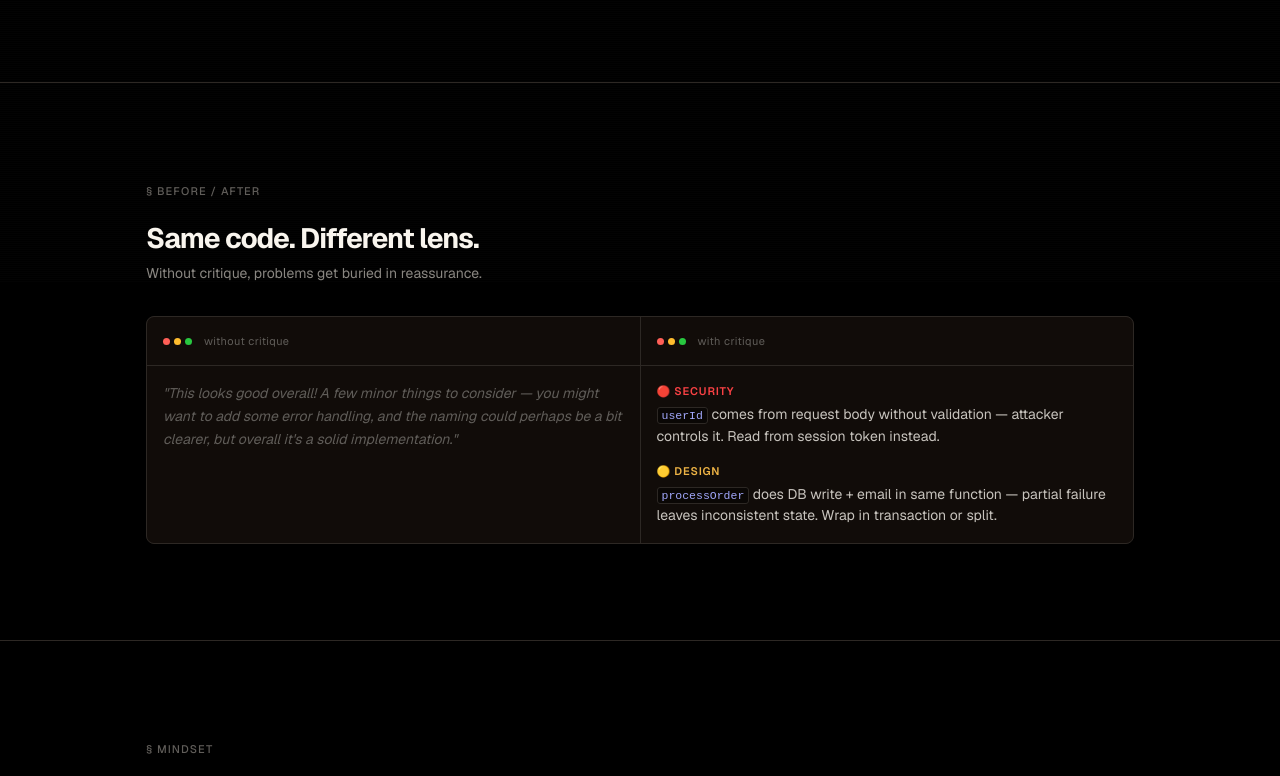
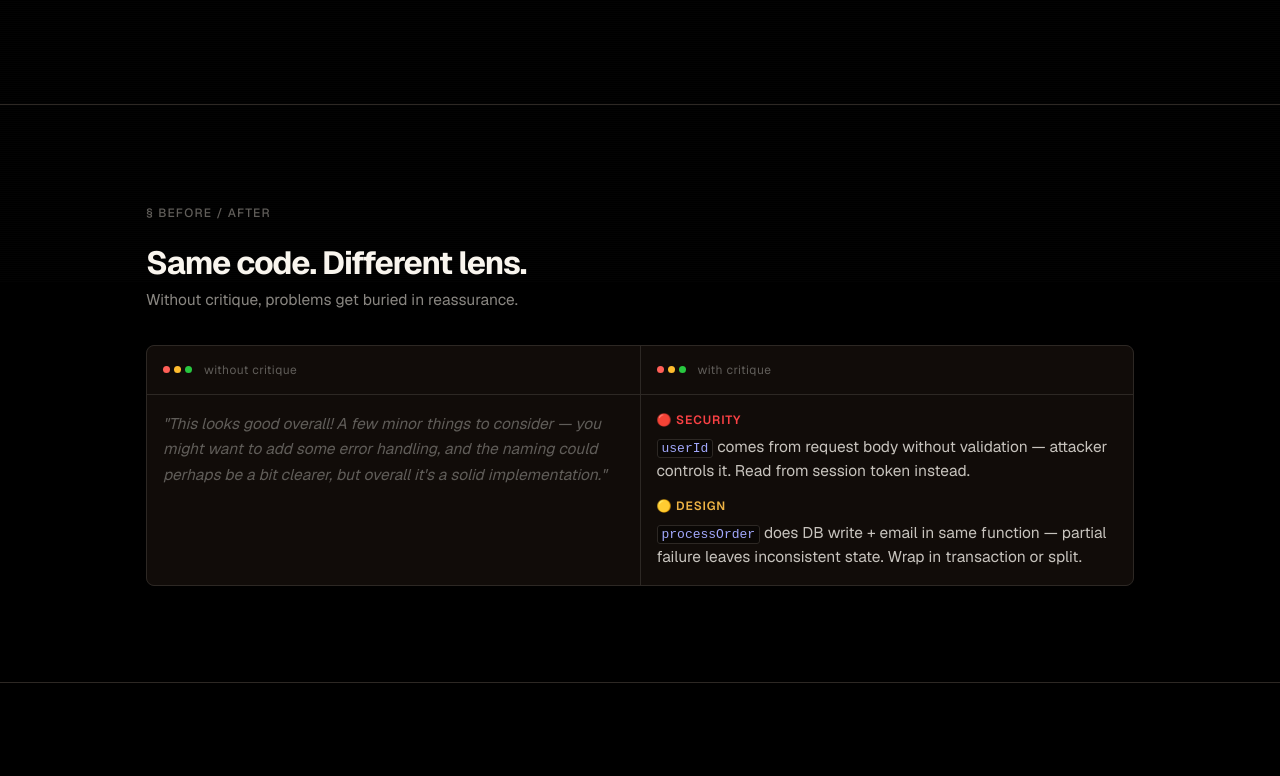
Before and after one commit to Alfafis/critique, a plain HTML site: page index.html in a window 1280 px wide. Shown: the part 517-1293 px from the top of the page. Drawn offline with nearby package versions, Linux system fonts and the light colour scheme.

Commit message:
fix: bump type scale +1-2px across all tokens

```diff
--- a/index.html
+++ b/index.html
@@ -29,17 +29,17 @@
   --green:           oklch(0.72 0.18 145);
   --yellow:          oklch(0.80 0.14 80);
 
-  --xs:   11px;
-  --sm:   11.5px;
-  --md:   12px;
-  --lg:   12.5px;
-  --xl:   13px;
-  --2xl:  13.5px;
-  --3xl:  14px;
-  --4xl:  14.5px;
-  --d1:   28px;
-  --d2:   36px;
-  --d3:   48px;
+  --xs:   12px;
+  --sm:   13px;
+  --md:   13.5px;
+  --lg:   14px;
+  --xl:   14.5px;
+  --2xl:  15px;
+  --3xl:  15.5px;
+  --4xl:  16px;
+  --d1:   32px;
+  --d2:   42px;
+  --d3:   56px;
 
   --s1: 2px;  --s2: 3px;  --s3: 4px;  --s4: 6px;
   --s5: 7px;  --s6: 10px; --s7: 11.5px; --s8: 12px;
@@ -428,7 +428,7 @@ body::before {
 
 /* Mobile: <640px */
 @media (max-width: 639px) {
-  :root { --d3: 32px; --d2: 24px; --d1: 20px; --gap: 16px; --section-py: 48px; }
+  :root { --d3: 38px; --d2: 28px; --d1: 24px; --gap: 16px; --section-py: 48px; }
   .hero { padding-top: calc(var(--nav-h) + 40px); padding-bottom: 52px; }
   .nav-links li:not(:last-child) { display: none; }
   .demo-grid { grid-template-columns: 1fr; }
```
